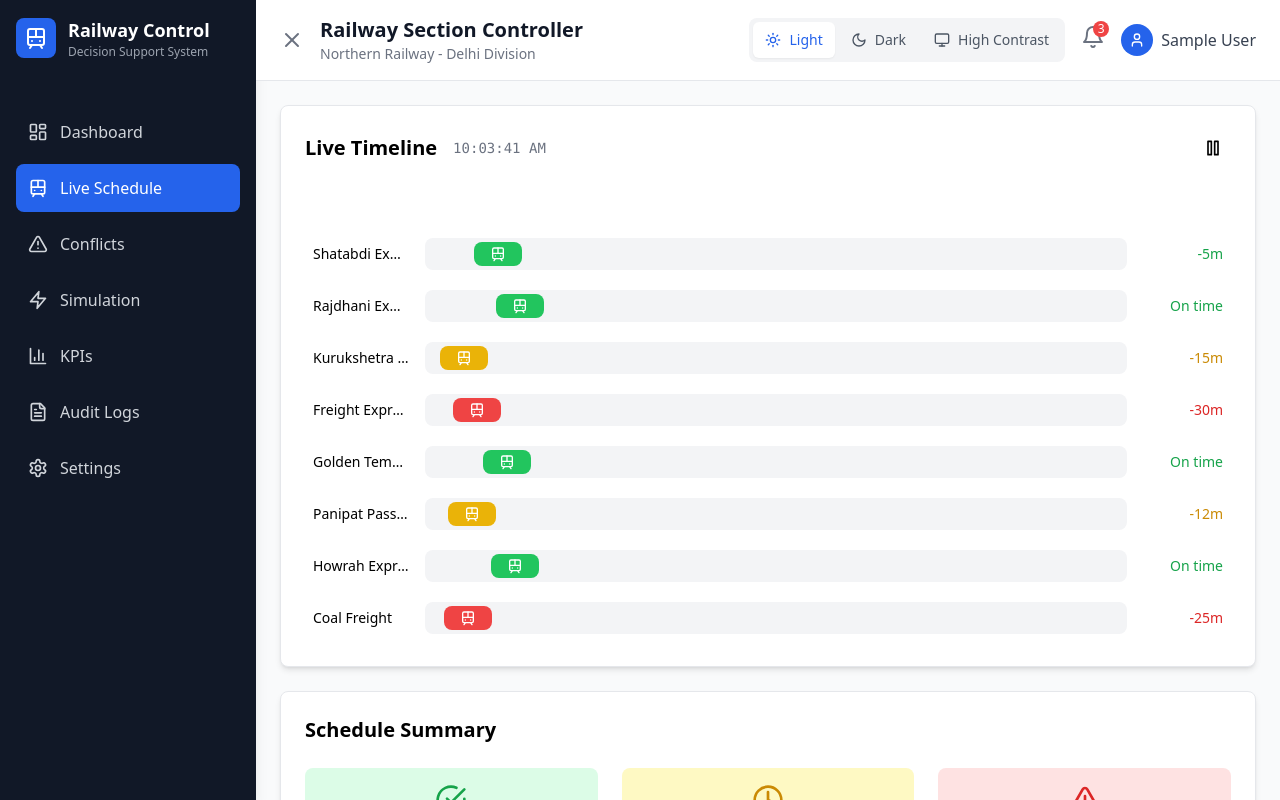
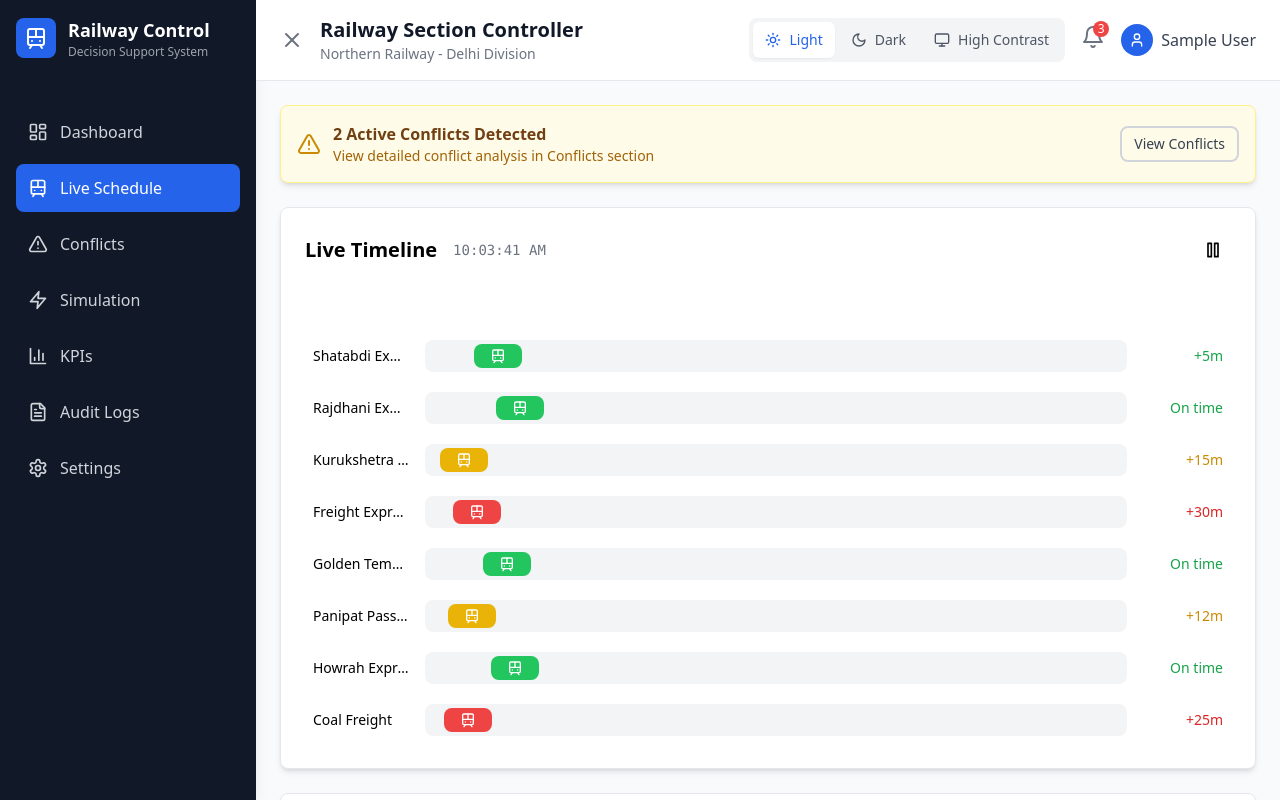
Before and after one commit to abhaydeveloper-coder/RailBotics, a React (Vite) app: page /schedule in a window 1280 px wide. Built offline with nearby package versions, Linux system fonts and the light colour scheme; sample sign-in values are in the browser's storage.

Commit message:
Update SchedulePage.tsx

```diff
--- a/src/pages/SchedulePage.tsx
+++ b/src/pages/SchedulePage.tsx
@@ -1,6 +1,7 @@
-import React, { useState } from 'react';
+import React, { useState, useMemo } from 'react';
 import { motion, AnimatePresence } from 'framer-motion';
 import { Card } from '../components/ui/Card';
+import { Button } from '../components/ui/Button';
 import {
   Train,
   Clock,
@@ -11,18 +12,26 @@ import {
 } from 'lucide-react';
 import trainsData from '../data/trains.json';
 import conflictsData from '../data/conflicts.json';
-import { Train as TrainType, Conflict } from '../types';
+import { Train as TrainType } from '../types';
 import { useToast } from '../hooks/useToast';
+
+// Define a type for your specific conflict structure
+interface YourConflictType {
+  id: string;
+  severity: string; // e.g., "Critical"
+  status: string; // e.g., "Pending"
+  [key: string]: any; // Allow other properties
+}
+
 
 export const SchedulePage: React.FC = () => {
   const [trains] = useState<TrainType[]>(trainsData as TrainType[]);
-  const [] = useState<Conflict[]>(conflictsData as Conflict[]);
-  const [] = useState<Conflict | null>(null);
+  const [conflicts] = useState<YourConflictType[]>(conflictsData as YourConflictType[]);
+  const [] = useState<YourConflictType | null>(null);
   const [isPlaying, setIsPlaying] = useState(true);
   const [currentTime, setCurrentTime] = useState(new Date());
   useToast();
 
-  // NEW: State to track expanded rows by train ID
   const [expandedRows, setExpandedRows] = useState<string[]>([]);
 
   React.useEffect(() => {
@@ -31,7 +40,23 @@ export const SchedulePage: React.FC = () => {
     return () => clearInterval(interval);
   }, [isPlaying]);
 
-  // NEW: Handler to toggle a row's expanded state
+  // --- MODIFIED LOGIC HERE ---
+  // This logic now checks for specific conflict severities.
+  const activeConflicts = useMemo(() => {
+    // Define which severity levels should trigger an alert.
+    // You can add 'Medium' or other levels to this list if you want.
+    const criticalSeverities = ['Critical', 'High'];
+
+    return conflicts.filter(conflict => {
+      // Check if the conflict is pending AND if its severity is in our critical list.
+      const isPending = conflict.status === 'Pending';
+      const isCritical = criticalSeverities.includes(conflict.severity);
+
+      return isPending && isCritical;
+    });
+  }, [conflicts]); // Dependency is now just 'conflicts'
+  // --- END OF MODIFIED LOGIC ---
+
   const handleToggleRow = (trainId: string) => {
     setExpandedRows(current =>
       current.includes(trainId)
@@ -40,16 +65,42 @@ export const SchedulePage: React.FC = () => {
     );
   };
 
-  // Other handlers and functions remain the same...
   const getLiveTrainPosition = (train: TrainType) => {
-    // Mock implementation: position is a function of its speed and a time factor.
-    // This is a placeholder for a more complex calculation.
     const timeFactor = (currentTime.getMinutes() * 60 + currentTime.getSeconds()) / 3600;
     return (train.speed * timeFactor * 5) % 250;
   };
 
   return (
     <div className="space-y-6">
+      {/* This banner will now appear if any critical/high severity conflicts are pending */}
+      {activeConflicts.length > 0 && (
+        <motion.div
+          initial={{ opacity: 0, y: -20 }}
+          animate={{ opacity: 1, y: 0 }}
+        >
+          <Card className="p-4 bg-yellow-50 border-yellow-200">
+            <div className="flex items-center justify-between">
+              <div className="flex items-center space-x-3">
+                <AlertTriangle className="w-6 h-6 text-yellow-600" />
+                <div>
+                  <h3 className="font-semibold text-yellow-900">
+                    {activeConflicts.length} Active Conflict{activeConflicts.length > 1 ? 's' : ''} Detected
+                  </h3>
+                  <p className="text-yellow-700 text-sm">View detailed conflict analysis in Conflicts section</p>
+                </div>
+              </div>
+              <Button
+                onClick={() => window.location.href = '/conflicts'}
+                variant="outline"
+                size="sm"
+              >
+                View Conflicts
+              </Button>
+            </div>
+          </Card>
+        </motion.div>
+      )}
+
       {/* Timeline View */}
       <Card className="p-6">
         <div className="flex justify-between items-center mb-4">
@@ -67,10 +118,8 @@ export const SchedulePage: React.FC = () => {
         </div>
 
         <div className="relative pt-8">
-          {/* ... Timeline Track and Conflict Markers ... */}
-
           {/* Trains List */}
-          <div className="relative mt-4 space-y-1"> {/* Reduced space-y for tighter packing */}
+          <div className="relative mt-4 space-y-1">
             {trains.slice(0, 8).map(train => {
               const isExpanded = expandedRows.includes(train.id);
               const position = Math.max(0, Math.min(100, (getLiveTrainPosition(train) / 250) * 100));
@@ -91,18 +140,16 @@ export const SchedulePage: React.FC = () => {
                         transition={{ type: 'spring', stiffness: 100, damping: 20 }}
                         className="absolute top-1 -ml-6"
                       >
-                        <div className={`w-12 h-6 rounded-lg flex items-center justify-center text-white text-xs ${
-                          isCritical ? 'bg-red-500' : isDelayed ? 'bg-yellow-500' : 'bg-green-500'
-                        }`}>
+                        <div className={`w-12 h-6 rounded-lg flex items-center justify-center text-white text-xs ${isCritical ? 'bg-red-500' : isDelayed ? 'bg-yellow-500' : 'bg-green-500'
+                          }`}>
                           <Train className="w-4 h-4" />
                         </div>
                       </motion.div>
                     </div>
                     <div className="w-20 text-sm text-right">
-                      <span className={`font-medium ${
-                        isCritical ? 'text-red-600' : isDelayed ? 'text-yellow-600' : 'text-green-600'
-                      }`}>
-                        {train.delay === 0 ? 'On time' : `-${train.delay}m`}
+                      <span className={`font-medium ${isCritical ? 'text-red-600' : isDelayed ? 'text-yellow-600' : 'text-green-600'
+                        }`}>
+                        {train.delay === 0 ? 'On time' : `+${train.delay}m`}
                       </span>
                     </div>
                   </div>
@@ -134,7 +181,6 @@ export const SchedulePage: React.FC = () => {
           </div>
         </div>
       </Card>
-
 
       {/* Schedule Summary */}
       <Card className="p-6">
```
